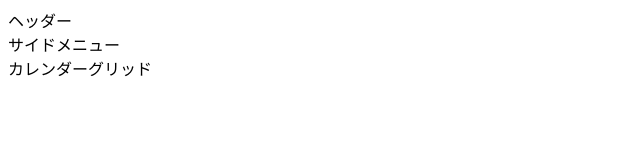
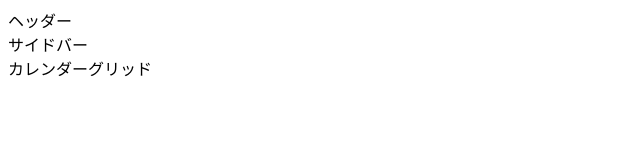
Before and after one commit to itmammoth/calendar-example.vue, a Vue app: page / in a window 1280 px wide. Shown: the top 160 px of the page, without its empty margins (0-640 px from the left). Built offline with nearby package versions, Linux system fonts and the light colour scheme.

Commit message:
Add vue router

```diff
--- a/package.json
+++ b/package.json
@@ -9,11 +9,13 @@
   },
   "dependencies": {
     "core-js": "^3.6.5",
-    "vue": "^2.6.11"
+    "vue": "^2.6.11",
+    "vue-router": "^3.2.0"
   },
   "devDependencies": {
     "@vue/cli-plugin-babel": "~4.5.0",
     "@vue/cli-plugin-eslint": "~4.5.0",
+    "@vue/cli-plugin-router": "^4.5.11",
     "@vue/cli-service": "~4.5.0",
     "babel-eslint": "^10.1.0",
     "eslint": "^6.7.2",
--- a/src/App.vue
+++ b/src/App.vue
@@ -1,21 +1,10 @@
 <template>
   <div id="app">
-    <MainPage/>
+    <RouterView/>
   </div>
 </template>
 
-<script>
-import MainPage from "@/components/pages/MainPage.vue";
-
-export default {
-  name: 'App',
-  components: {
-    MainPage,
-  }
-}
-</script>
-
-<style>
+<style lang="scss">
 #app {
 }
 </style>
--- a/src/components/organisms/CalendarGrid.vue
+++ b/src/components/organisms/CalendarGrid.vue
@@ -6,10 +6,9 @@
 
 <script>
 export default {
-  name: "CalendarGrid"
+  name: 'CalendarGrid',
 }
 </script>
 
-<style scoped>
-
+<style lang="scss" scoped>
 </style>
--- a/src/components/organisms/Header.vue
+++ b/src/components/organisms/TheHeader.vue
@@ -6,10 +6,9 @@
 
 <script>
 export default {
-  name: "Header"
+  name: 'TheHeader',
 }
 </script>
 
-<style scoped>
-
+<style lang="scss" scoped>
 </style>
--- a/src/components/organisms/SideMenu.vue
+++ b/src/components/organisms/TheSidebar.vue
@@ -1,15 +1,14 @@
 <template>
   <div>
-    サイドメニュー
+    サイドバー
   </div>
 </template>
 
 <script>
 export default {
-  name: "SideMenu"
+  name: 'TheSidebar',
 }
 </script>
 
-<style scoped>
-
+<style lang="scss" scoped>
 </style>
--- a/src/components/pages/MainPage.vue
+++ b/src/components/pages/HomePage.vue
@@ -5,11 +5,13 @@
 </template>
 
 <script>
-import CalendarView from "@/components/templates/CalendarView.vue";
+import CalendarView from '@/components/templates/CalendarView.vue';
 
 export default {
-  name: "MainPage",
-  components: { CalendarView }
+  name: 'HomePage',
+  components: {
+    CalendarView,
+  },
 }
 </script>
 
--- a/src/components/templates/CalendarView.vue
+++ b/src/components/templates/CalendarView.vue
@@ -1,26 +1,25 @@
 <template>
   <div>
-    <Header/>
-    <SideMenu/>
+    <TheHeader/>
+    <TheSidebar/>
     <CalendarGrid/>
   </div>
 </template>
 
 <script>
-import SideMenu from "@/components/organisms/SideMenu.vue";
+import TheHeader from "@/components/organisms/TheHeader.vue";
+import TheSidebar from "@/components/organisms/TheSidebar.vue";
 import CalendarGrid from "@/components/organisms/CalendarGrid.vue";
-import Header from "@/components/organisms/Header.vue";
 
 export default {
-  name: "CalendarView",
+  name: 'CalendarView',
   components: {
-    Header,
+    TheSidebar,
+    TheHeader,
     CalendarGrid,
-    SideMenu,
-  }
+  },
 }
 </script>
 
-<style scoped>
-
+<style lang="scss" scoped>
 </style>
--- a/src/main.js
+++ b/src/main.js
@@ -1,8 +1,10 @@
 import Vue from 'vue'
 import App from './App.vue'
+import router from './router'
 
 Vue.config.productionTip = false
 
 new Vue({
-  render: h => h(App),
+  router,
+  render: h => h(App)
 }).$mount('#app')
--- /dev/null
+++ b/src/router/index.js
@@ -0,0 +1,21 @@
+import Vue from 'vue'
+import VueRouter from 'vue-router'
+import HomePage from "@/components/pages/HomePage.vue";
+
+Vue.use(VueRouter)
+
+const routes = [
+  {
+    path: '/',
+    name: 'Home',
+    component: HomePage,
+  },
+]
+
+const router = new VueRouter({
+  mode: 'history',
+  base: process.env.BASE_URL,
+  routes
+})
+
+export default router
```
Also changed, not shown: 1 other file (tests, documents, lock files or other folders).
